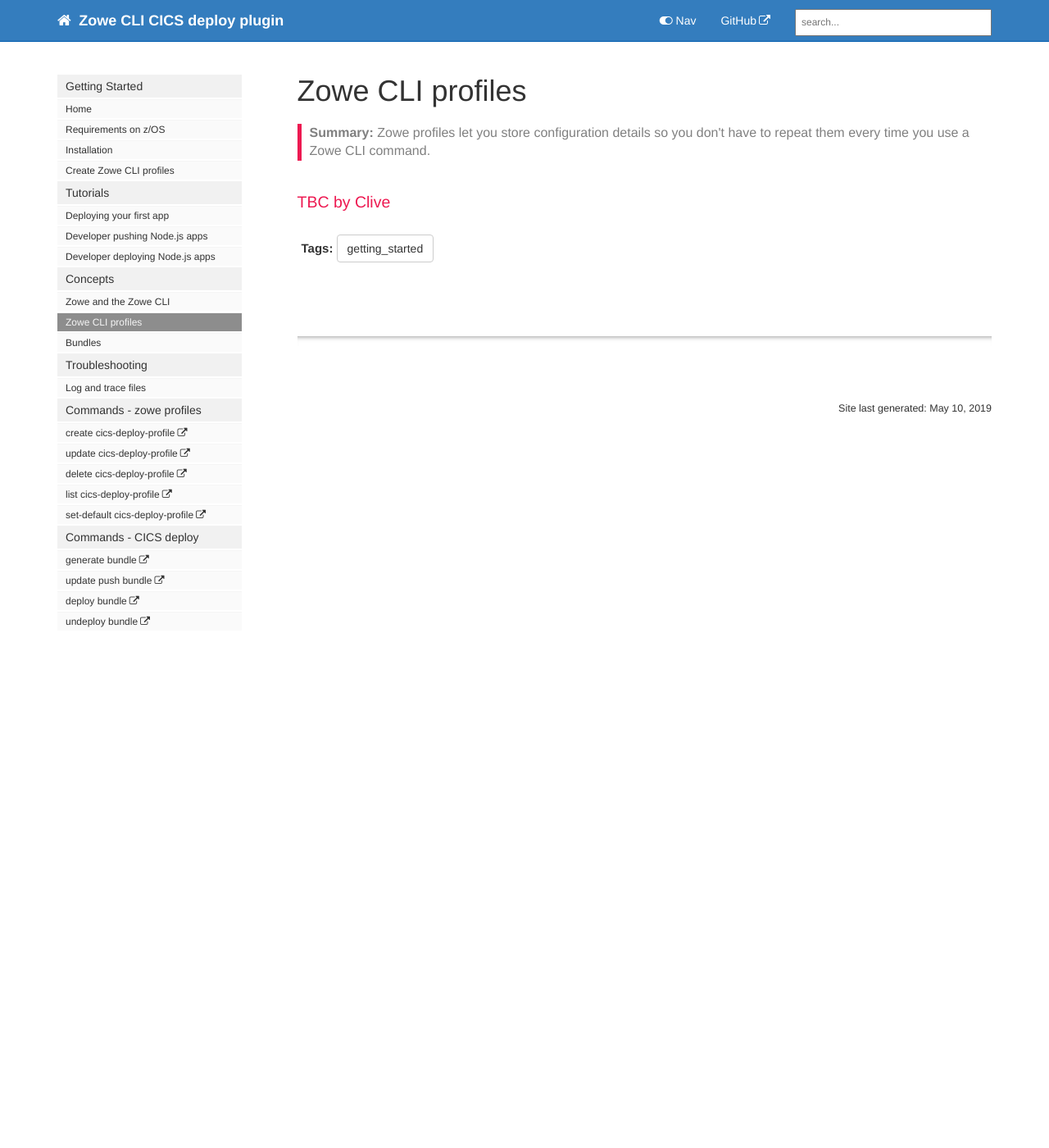
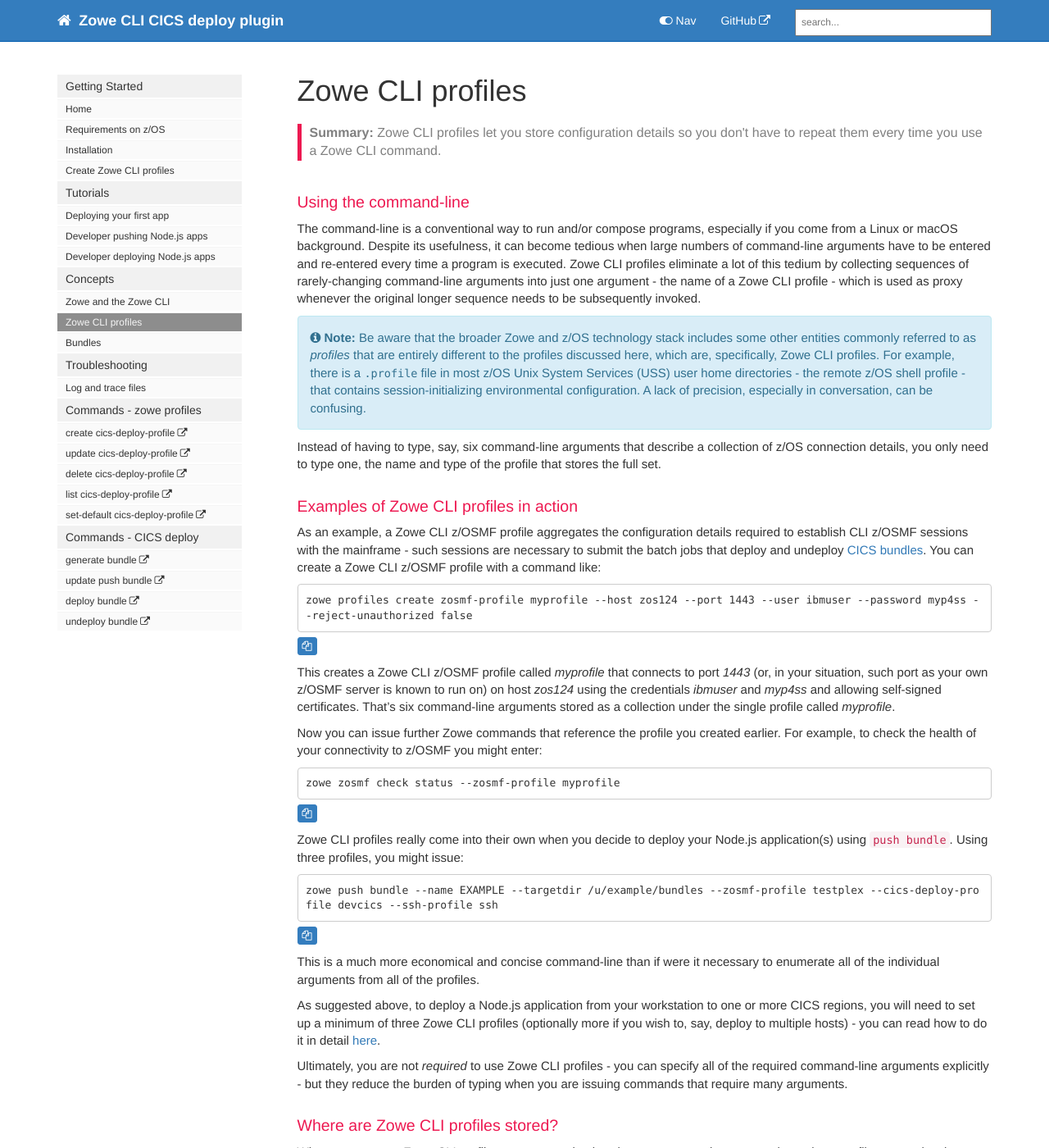
Before and after one commit to IBM/zowe-cli-cics-deploy-plugin, a Jekyll site: the page built from docs/pages/cdp/cdp-zowe-profiles.md, in a window 1280 px wide and 1400 px high. Shown: the whole window at 82% size. Built offline with Jekyll 4.4.1, drawn with Linux system fonts in a browser that asks for light colours; nearby versions of some CDN libraries; comment, search, counter and statistics services are not loaded; some of the changed text lies outside the part shown.

Commit message:
Added concept topic about Zowe CLI profiles

````diff
--- a/docs/pages/cdp/cdp-zowe-profiles.md
+++ b/docs/pages/cdp/cdp-zowe-profiles.md
@@ -1,11 +1,61 @@
 ---
 title: Zowe CLI profiles
-tags: [getting_started]
-keywords:
-summary: "Zowe profiles let you store configuration details so you don't have to repeat them every time you use a Zowe CLI command."
+tags: [getting_started, concepts]
+keywords: command line, zowe cli
+summary: "Zowe CLI profiles let you store configuration details so you don't have to repeat them every time you use a Zowe CLI command."
 sidebar: cdp_sidebar
 permalink: cdp-zowe-profiles.html
 folder: cdp
+toc: true
 ---
 
-### TBC by Clive
+### Using the command-line
+The command-line is a conventional way to run and/or compose programs, especially if you come from a Linux or macOS background. Despite its usefulness, it can become tedious when large numbers of command-line arguments have to be entered and re-entered every time a program is executed. Zowe CLI profiles eliminate a lot of this tedium by collecting sequences of rarely-changing command-line arguments into just one argument - the name of a Zowe CLI profile - which is used as proxy whenever the original longer sequence needs to be subsequently invoked.
+
+{% include note.html content="Be aware that the broader Zowe and z/OS technology stack includes some other entities commonly referred to as <i>profiles</i> that are entirely different to the profiles discussed here, which are, specifically, Zowe CLI profiles. For example, there is a ```.profile``` file in most z/OS Unix System Services (USS) user home directories - the remote z/OS shell profile - that contains session-initializing environmental configuration. A lack of precision, especially in conversation, can be confusing." %}
+
+Instead of having to type, say, six command-line arguments that describe a collection of z/OS connection details, you only need to type one, the name and type of the profile that stores the full set.
+
+### Examples of Zowe CLI profiles in action
+As an example, a Zowe CLI z/OSMF profile aggregates the configuration details required to establish CLI z/OSMF sessions with the mainframe - such sessions are necessary to submit the batch jobs that deploy and undeploy [CICS bundles](cdp-cics-bundles.md). You can create a Zowe CLI z/OSMF profile with a command like:
+
+```
+zowe profiles create zosmf-profile myprofile --host zos124 --port 1443 --user ibmuser --password myp4ss --reject-unauthorized false
+```
+This creates a Zowe CLI z/OSMF profile called *myprofile* that connects to port *1443* (or, in your situation, such port as your own z/OSMF server is known to run on) on host *zos124* using the credentials *ibmuser* and *myp4ss* and allowing self-signed certificates. That's six command-line arguments stored as a collection under the single profile called *myprofile*.
+
+Now you can issue further Zowe commands that reference the profile you created earlier. For example, to check the health of your connectivity to z/OSMF you might enter:
+
+```
+zowe zosmf check status --zosmf-profile myprofile
+```
+Zowe CLI profiles really come into their own when you decide to deploy your Node.js application(s) using `push bundle`. Using three profiles, you might issue:
+```
+zowe push bundle --name EXAMPLE --targetdir /u/example/bundles --zosmf-profile testplex --cics-deploy-profile devcics --ssh-profile ssh
+```
+This is a much more economical and concise command-line than if were it necessary to enumerate all of the individual arguments from all of the profiles.
+
+As suggested above, to deploy a Node.js application from your workstation to one or more CICS regions, you will need to set up a minimum of three Zowe CLI profiles (optionally more if you wish to, say, deploy to multiple hosts) - you can read how to do it in detail [here](cdp-Create-Zowe-CLI-profiles).
+
+Ultimately, you are not *required* to use Zowe CLI profiles - you can specify all of the required command-line arguments explicitly - but they reduce the burden of typing when you are issuing commands that require many arguments.
+
+### Where are Zowe CLI profiles stored?
+When you create a Zowe CLI profile, a representation is written to an operating-system-dependent text file on your local workstation.
+<ul id="profileTabs" class="nav nav-tabs">
+    <li class="active"><a href="#windows" data-toggle="tab">Windows</a></li>
+    <li><a href="#linux" data-toggle="tab">Linux</a></li>
+    <li><a href="#macos" data-toggle="tab">macOS</a></li>
+</ul>
+  <div class="tab-content">
+<div role="tabpanel" class="tab-pane active" id="windows">
+<p>On Windows, Zowe CLI profiles are written by default to <tt>C:\Users\&lt;Your user name&gt;\.zowe\profiles</tt></p>
+</div>
+
+<div role="tabpanel" class="tab-pane" id="linux">
+    <p>On Linux, Zowe CLI profiles are written by default to <tt>~/.zowe/profiles</tt></p></div>
+
+<div role="tabpanel" class="tab-pane" id="macos">
+    <p>On macOS, Zowe CLI profiles are written by default to <tt>~/.zowe/profiles</tt></p>
+</div>
+</div>
+When you become familiar with their simple syntax, you can hand-edit these files, instead of regenerating the corresponding profiles.
````
Also changed, not shown: docs/_posts/2016-02-26-sample-post-jekyll.md (+1 -1 lines).
